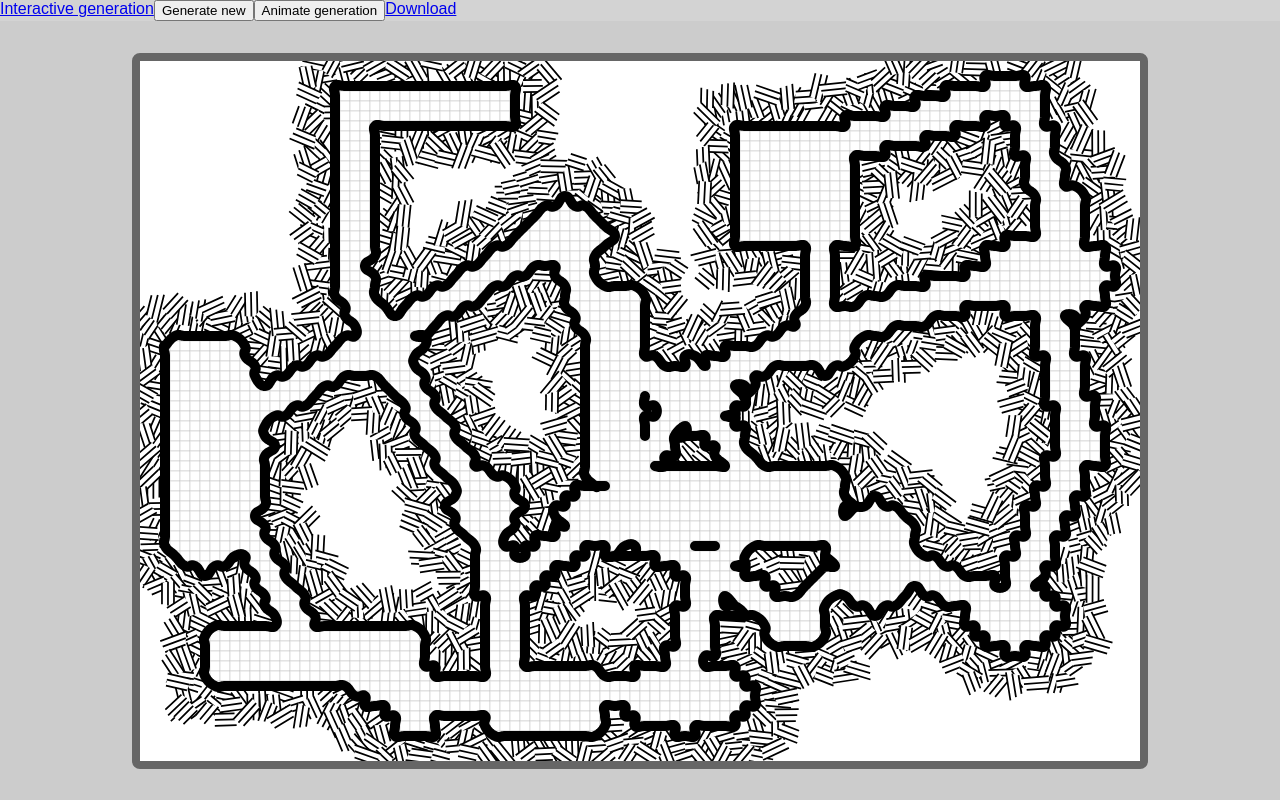
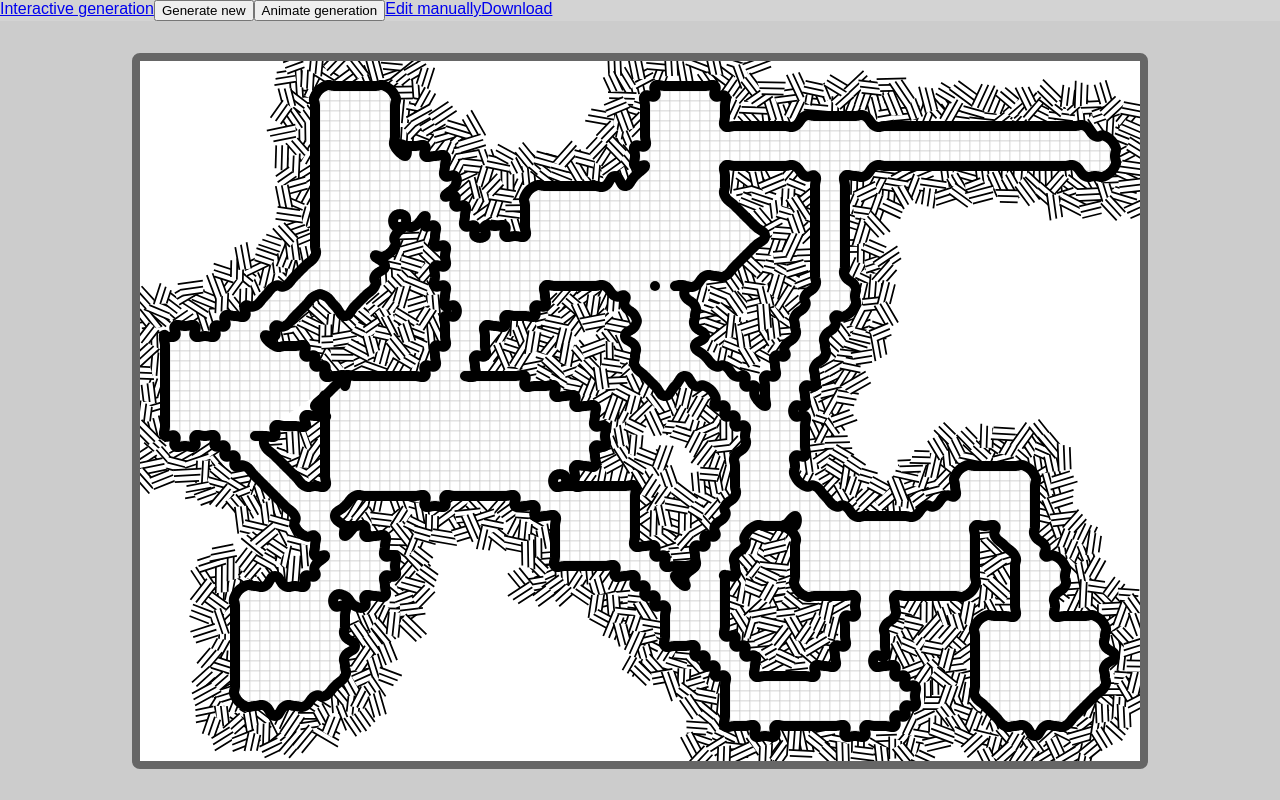
Before and after one commit to FTWinston/RandomDungeon, a React (Create React App) app: page / in a window 1280 px wide. Built offline with nearby package versions, Linux system fonts and the light colour scheme.

Commit message:
Starting interactive generation should now generate an empty map

```diff
--- a/src/components/App.tsx
+++ b/src/components/App.tsx
@@ -21,6 +21,7 @@ export const App: FunctionComponent = () => {
     const [generationSettings, setGenerationSettings] = useState<IGenerationSettings>({
         seed: 0,
         generateFrom: GenerationSteps.FIRST_STEP,
+        generateTo: GenerationSteps.Render,
         animateFrom: GenerationSteps.Render,
         cellsWide: 100,
         cellsHigh: 70,
@@ -33,39 +34,41 @@ export const App: FunctionComponent = () => {
         },
     });
 
-    const generate = async () => {
+    const generate = async (generateTo: GenerationSteps) => {
         const settings = {
             ...generationSettings,
             seed: Math.random(),
             animateFrom: GenerationSteps.Render,
             generateFrom: GenerationSteps.FIRST_STEP,
+            generateTo,
         };
 
         setGenerationSettings(settings);
         setDungeon(undefined);
 
-        const dungeon = await generateDungeon(generationSettings);
+        const dungeon = await generateDungeon(settings);
 
         setDungeon(dungeon);
-
-        setGenerationSettings({
-            ...settings,
-            animateFrom: GenerationSteps.Render,
-        });
     }
 
-    const regenerate = async (animate: boolean, regenerateFrom: GenerationSteps) => {
+    const regenerate = async (animate: boolean, regenerateFrom: GenerationSteps, generateTo: GenerationSteps) => {
         const settings = {
             ...generationSettings,
             animateFrom: animate
                 ? regenerateFrom
                 : GenerationSteps.Render,
             generateFrom: regenerateFrom,
+            generateTo,
         };
 
         setDungeon(undefined);
 
         await regenerateDungeon(dungeon!, settings);
+
+        setGenerationSettings({
+            ...settings,
+            animateFrom: GenerationSteps.Render,
+        });
 
         setDungeon(dungeon);
     }
@@ -73,7 +76,7 @@ export const App: FunctionComponent = () => {
     const skip = () => generationSettings.animateFrom++;
     const finish = () => generationSettings.animateFrom = GenerationSteps.Render;
 
-    useEffect(() => { generate() }, []); // eslint-disable-line
+    useEffect(() => { generate(GenerationSteps.Render) }, []); // eslint-disable-line
 
     return (
         <Router>
--- a/src/components/menu/AutoGenerate.tsx
+++ b/src/components/menu/AutoGenerate.tsx
@@ -8,19 +8,20 @@ export interface Props {
     isGenerating: boolean;
     generationSettings: Readonly<IGenerationSettings>;
     setGenerationSettings: (settings: IGenerationSettings) => void;
-    generate: () => Promise<void>;
-    regenerate: (animate: boolean, regenerateFrom: GenerationSteps) => Promise<void>;
+    generate: (generateTo: GenerationSteps) => Promise<void>;
+    regenerate: (animate: boolean, generateFrom: GenerationSteps, generateTo: GenerationSteps) => Promise<void>;
     skip: () => void;
     finish: () => void;
 }
 
 export const AutoGenerate: FunctionComponent<Props> = props => {
-    const regenerate = props.regenerate;
-    const animate = useMemo(() => (() => regenerate(true, GenerationSteps.FIRST_STEP)), [regenerate]);
+    const { generate, regenerate } = props;
+    const generateNew = useMemo(() => (() => generate(GenerationSteps.Render)), [generate]);
+    const animate = useMemo(() => (() => regenerate(true, GenerationSteps.FIRST_STEP, GenerationSteps.Render)), [regenerate]);
 
     const generateOrSkip = props.isGenerating
         ? <button>Skip step</button>
-        : <button onClick={props.generate}>Generate new</button>
+        : <button onClick={generateNew}>Generate new</button>
 
     const animateOrFinish = props.isGenerating
         ? <button>Finish</button>
@@ -32,6 +33,7 @@ export const AutoGenerate: FunctionComponent<Props> = props => {
         {generateOrSkip}
         {animateOrFinish}
 
+        <Link to="/interactive/details">Edit manually</Link>
         <Link to="/download">Download</Link>
     </div>
 }
--- a/src/components/menu/Menu.tsx
+++ b/src/components/menu/Menu.tsx
@@ -7,6 +7,7 @@ import { Download } from './Download';
 import { RegionPlacement } from './RegionPlacement';
 import { RegionSize } from './RegionSize';
 import { RegionTypes } from './RegionTypes';
+import { GenerationSteps } from '../../dungeon/GenerationSteps';
 
 interface Props extends AutoGenerateProps {
 
@@ -45,6 +46,10 @@ export const Menu: FunctionComponent<Props> = props => {
                     prev="/interactive/regions/size"
                 />
             </Route>
+            <Route path="/interactive" exact render={() => {
+                props.generate(GenerationSteps.FIRST_STEP); // clear the current map
+                return <Redirect to="/interactive/regions/place" />
+            }} />
             <Route path="/interactive">
                 <Redirect to="/interactive/regions/place" />
             </Route>
--- a/src/dungeon/IGenerationSettings.ts
+++ b/src/dungeon/IGenerationSettings.ts
@@ -9,6 +9,7 @@ export interface IGenerationSettings {
     connectivity: number;
 
     generateFrom: GenerationSteps;
+    generateTo: GenerationSteps;
     animateFrom: GenerationSteps;
     redraw: (dungeon: Dungeon, step: GenerationSteps, stepComplete: boolean) => void,
 }
--- a/src/dungeon/generateDungeon.ts
+++ b/src/dungeon/generateDungeon.ts
@@ -66,6 +66,10 @@ export async function regenerateDungeon(
             continue;
         }
 
+        if (settings.generateTo < step) {
+            break;
+        }
+
         const subStepReached = settings.animateFrom <= step
             ? async (interval: DelaySize) => {
                 if (settings.animateFrom > step) {
```
